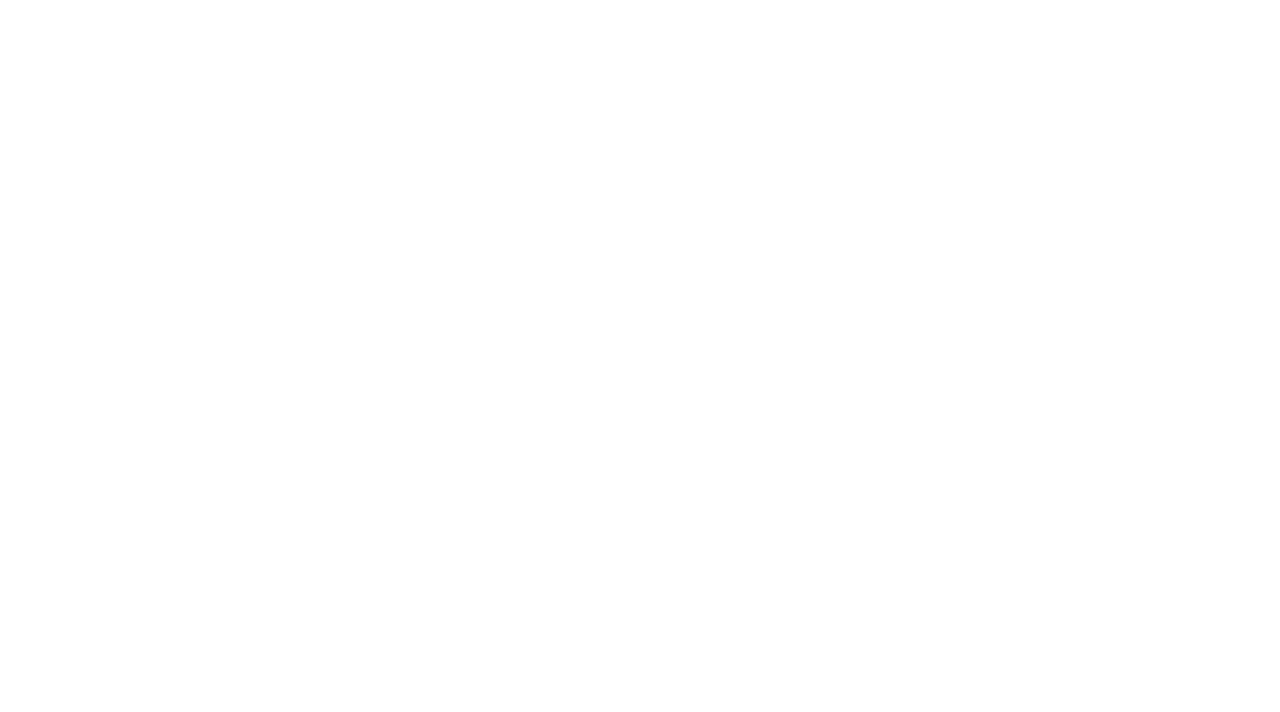
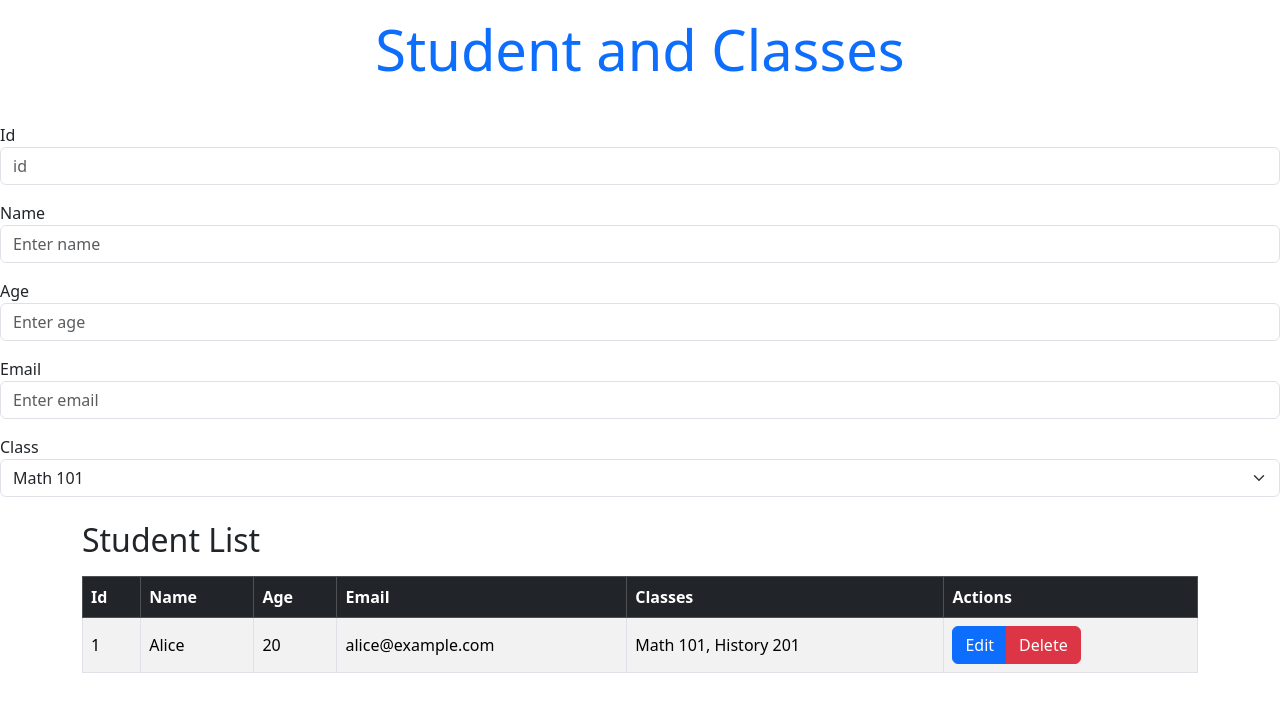
Before and after one commit to b-rino/StudentAndClasses-React, a React (Vite) app: page / in a window 1280 px wide. Shown: the top 712 px of the page. Built offline with nearby package versions, Linux system fonts and the light colour scheme.

Commit message:
List and form added with inital Bootstrap styling

```diff
--- a/index.html
+++ b/index.html
@@ -2,6 +2,10 @@
 <html lang="en">
   <head>
     <meta charset="UTF-8" />
+    <link
+      href="https://cdn.jsdelivr.net/npm/bootstrap@5.3.2/dist/css/bootstrap.min.css"
+      rel="stylesheet"
+    />
     <meta name="viewport" content="width=device-width, initial-scale=1.0" />
     <title>Student and classes</title>
   </head>
--- a/src/App.jsx
+++ b/src/App.jsx
@@ -1,10 +1,20 @@
 import { useState, useEffect } from "react";
-import "./App.css";
+import "./styles/App.css";
+import StudentList from "./components/StudentList";
+import StudentForm from "./components/StudentForm";
 
 function App() {
   const [count, setCount] = useState(0);
 
-  return <div></div>;
+  return (
+    <div>
+      <h1 className="text-center p-3 display-4 text-primary mb-4">
+        Student and Classes
+      </h1>
+      <StudentForm />
+      <StudentList />
+    </div>
+  );
 }
 
 export default App;
--- /dev/null
+++ b/src/components/StudentForm.jsx
@@ -0,0 +1,58 @@
+import { useState, useEffect } from "react";
+
+export default function StudentForm() {
+  const [student, setStudent] = useState("");
+
+  return (
+    <div>
+      <form>
+        <div className="mb-3">
+          <label htmlFor="id">Id</label>
+          <input
+            className="form-control"
+            id="id"
+            type="number"
+            readOnly
+            placeholder="id"
+          />
+        </div>
+        <div className="mb-3">
+          <label htmlFor="name">Name</label>
+          <input
+            className="form-control"
+            id="name"
+            type="text"
+            placeholder="Enter name"
+          />
+        </div>
+        <div className="mb-3">
+          <label htmlFor="age">Age</label>
+          <input
+            id="age"
+            type="number"
+            min="1"
+            max="120"
+            placeholder="Enter age"
+            className="form-control"
+          />
+        </div>
+        <div className="mb-3">
+          <label htmlFor="email">Email</label>
+          <input
+            className="form-control"
+            id="email"
+            type="email"
+            placeholder="Enter email"
+          />
+        </div>
+        <div className="mb-3">
+          <label htmlFor="class">Class</label>
+          <select className="form-select" id="class">
+            <option value="Math 101">Math 101</option>
+            <option value="History 201">History 201</option>
+          </select>
+        </div>
+      </form>
+    </div>
+  );
+}
--- /dev/null
+++ b/src/components/StudentList.jsx
@@ -0,0 +1,36 @@
+import { useState, useEffect } from "react";
+
+export default function StudentList() {
+  return (
+    <div className="container mt-4">
+      <h2 className="mb-3">Student List</h2>
+      <table className="table table-striped table-hover table-bordered align-middle">
+        <thead className="table-dark">
+          <tr>
+            <th scope="col">Id</th>
+            <th scope="col">Name</th>
+            <th scope="col">Age</th>
+            <th scope="col">Email</th>
+            <th scope="col">Classes</th>
+            <th scope="col">Actions</th>
+          </tr>
+        </thead>
+        <tbody>
+          <tr>
+            <td>1</td>
+            <td>Alice</td>
+            <td>20</td>
+            <td>alice@example.com</td>
+            <td>Math 101, History 201</td>
+            <td>
+              <div className="btn-group" role="group">
+                <button className="btn btn-primary">Edit</button>
+                <button className="btn btn-danger">Delete</button>
+              </div>
+            </td>
+          </tr>
+        </tbody>
+      </table>
+    </div>
+  );
+}
```
Also changed, not shown: data/db_backup.json (added, +44 -0 lines), src/styles/App.css (added), 1 other file (tests, documents, lock files or other folders).
